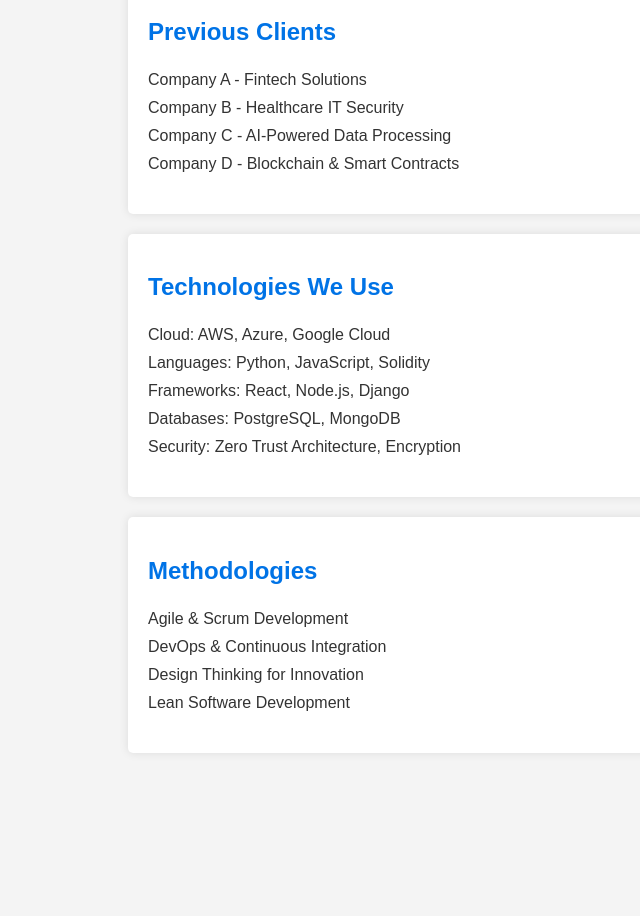
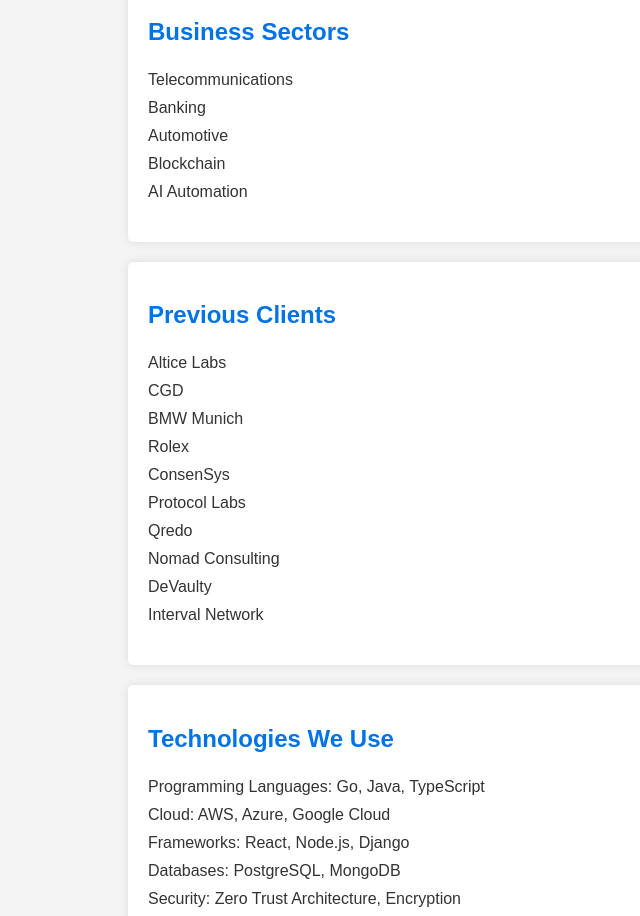
Before and after one commit to Neoll-Labs/neoll-labs.github.io, a plain HTML site: page index.html in a window 1280 px wide. Shown: the part 500-1416 px from the top of the page, without its empty margins (0-640 px from the left). Before the commit the page ends 1293 px from the top, so only its background shows below. Drawn offline with Linux system fonts and the light colour scheme.

Commit message:
Update index.html

```diff
--- a/index.html
+++ b/index.html
@@ -3,7 +3,7 @@
 <head>
     <meta charset="UTF-8">
     <meta name="viewport" content="width=device-width, initial-scale=1.0">
-    <title>IT Services & Consultation</title>
+    <title>Neoll Labs - IT Services & Consultation</title>
     <style>
         body { font-family: Arial, sans-serif; margin: 0; padding: 0; background: #f4f4f4; color: #333; }
         header { background: #0073e6; color: white; padding: 20px; text-align: center; }
@@ -12,11 +12,12 @@
         h2 { color: #0073e6; }
         ul { list-style: none; padding: 0; }
         ul li { padding: 5px 0; }
+        footer { background: #0073e6; color: white; text-align: center; padding: 10px; margin-top: 20px; }
     </style>
 </head>
 <body>
     <header>
-        <h1>IT Services & Consultation</h1>
+        <h1>Neoll Labs - IT Services & Consultation</h1>
         <p>Empowering businesses with technology-driven solutions</p>
     </header>
 
@@ -33,20 +34,37 @@
         </div>
 
         <div class="section">
+            <h2>Business Sectors</h2>
+            <ul>
+                <li>Telecommunications</li>
+                <li>Banking</li>
+                <li>Automotive</li>
+                <li>Blockchain</li>
+                <li>AI Automation</li>
+            </ul>
+        </div>
+
+        <div class="section">
             <h2>Previous Clients</h2>
             <ul>
-                <li>Company A - Fintech Solutions</li>
-                <li>Company B - Healthcare IT Security</li>
-                <li>Company C - AI-Powered Data Processing</li>
-                <li>Company D - Blockchain & Smart Contracts</li>
+                <li>Altice Labs</li>
+                <li>CGD</li>
+                <li>BMW Munich</li>
+                <li>Rolex</li>
+                <li>ConsenSys</li>
+                <li>Protocol Labs</li>
+                <li>Qredo</li>
+                <li>Nomad Consulting</li>
+                <li>DeVaulty</li>
+                <li>Interval Network</li>
             </ul>
         </div>
 
         <div class="section">
             <h2>Technologies We Use</h2>
             <ul>
+                <li>Programming Languages: Go, Java, TypeScript</li>
                 <li>Cloud: AWS, Azure, Google Cloud</li>
-                <li>Languages: Python, JavaScript, Solidity</li>
                 <li>Frameworks: React, Node.js, Django</li>
                 <li>Databases: PostgreSQL, MongoDB</li>
                 <li>Security: Zero Trust Architecture, Encryption</li>
@@ -62,6 +80,16 @@
                 <li>Lean Software Development</li>
             </ul>
         </div>
+
+        <div class="section">
+            <h2>Contact Us</h2>
+            <p>Email: <a href="mailto:neoll.labs@proton.me">neoll.labs@proton.me</a></p>
+            <p>Location: Portugal</p>
+        </div>
     </div>
+
+    <footer>
+        <p>&copy; 2025 Neoll Labs. All rights reserved.</p>
+    </footer>
 </body>
 </html>
```
